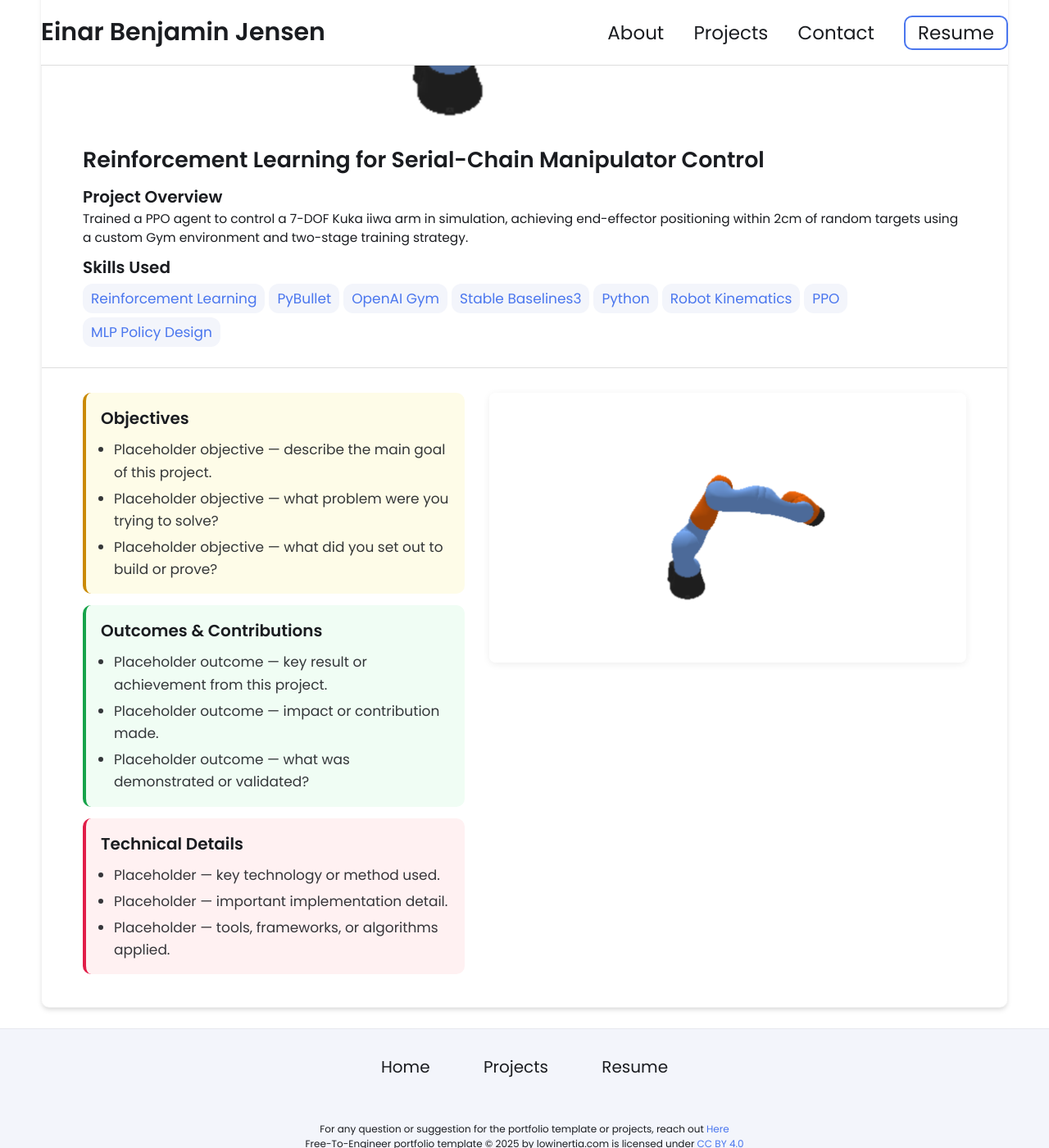
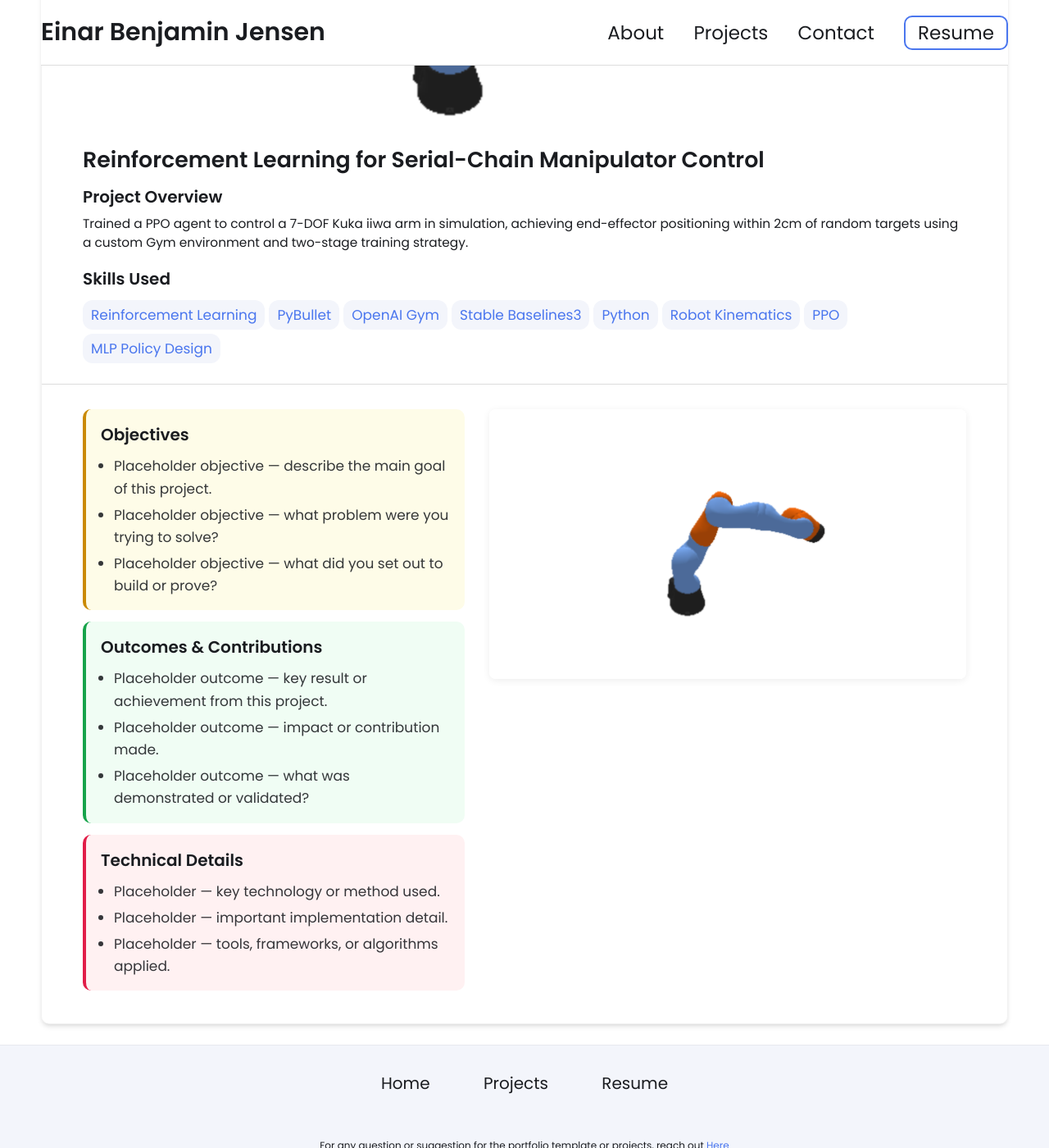
Before and after one commit to ebj17/ebj17.github.io, a Jekyll site: the page built from _projects/Reinforcement Learning for Serial-Chain Manipulator Control/index.md, in a window 1280 px wide and 1400 px high, scrolled down 332 px. Shown: the whole window at 82% size. Built offline with Jekyll 4.4.1, drawn with Linux system fonts in a browser that asks for light colours.

Commit message:
Add spacing tuning comments to project page CSS
Co-Authored-By: Claude Sonnet 4.6 <noreply@anthropic.com>

```diff
--- a/css/styles.css
+++ b/css/styles.css
@@ -939,7 +939,7 @@ footer p {
     font-size: 20px; /* tuning: spec box title size */
     font-weight: 600;
     color: var(--text-color);
-    margin-bottom: 10px;
+    margin-bottom: 10px; /* tuning: space between spec box heading and bullet list below */
 }
 
 .detail-section ul {
@@ -947,7 +947,7 @@ footer p {
     margin: 0;
     display: flex;
     flex-direction: column;
-    gap: 5px;
+    gap: 5px; /* tuning: space between individual bullet items */
 }
 
 /* SPEC BOX BULLETS — list items inside Objectives / Outcomes / Technical Details */
@@ -995,7 +995,7 @@ footer p {
 .post-view .title-header  h1 {
     font-size: calc(14px + 1.0vw); /* tuning: project page title size */
     line-height: normal;
-    margin-bottom: 10px;
+    margin-bottom: 10px; /* tuning: space between title and "Project Overview" heading below */
 }
 
 .post-view .summary img {
@@ -1010,23 +1010,25 @@ footer p {
 /* PROJECT OVERVIEW TITLE — "Project Overview" section heading */
 .post-view .summary .project-description h2 {
     font-size: 20px; /* tuning: "Project Overview" heading size */
+    margin-bottom: 6px; /* tuning: space between "Project Overview" heading and paragraph below */
 }
 
 /* PROJECT OVERVIEW — paragraph text */
 .post-view .summary .project-description {
-    margin-bottom: 10px;
+    margin-bottom: 18px; /* tuning: space between "Project Overview" block and "Skills Used" block below */
     font-size: 17px; /* tuning: description text size */
 }
 
 /* SKILLS USED TITLE — "Skills Used" section heading */
 .post-view .summary .skills-card h2 {
     font-size: 20px; /* tuning: "Skills Used" heading size */
+    margin-bottom: 6px; /* tuning: space between "Skills Used" heading and skill tags below */
 }
 
 .post-view .summary .skills-card {
     display: flex;
     flex-direction: column;
-    gap: 5px;
+    gap: 5px; /* tuning: space between "Skills Used" heading and the row of skill tags */
 }
 
 .post-view .summary .skills-list {
@@ -1079,7 +1081,7 @@ footer p {
 /* POST BODY TEXT — paragraphs in the written content section below the spec boxes */
 .post-view .content  p {
     font-size: 15px; /* tuning: post body paragraph size */
-    margin-bottom: 1em;
+    margin-bottom: 1em; /* tuning: space between paragraphs in post body */
   }
 
 /* ===== PROJECT PAGE TUNING — heading spacing ===== */
```
